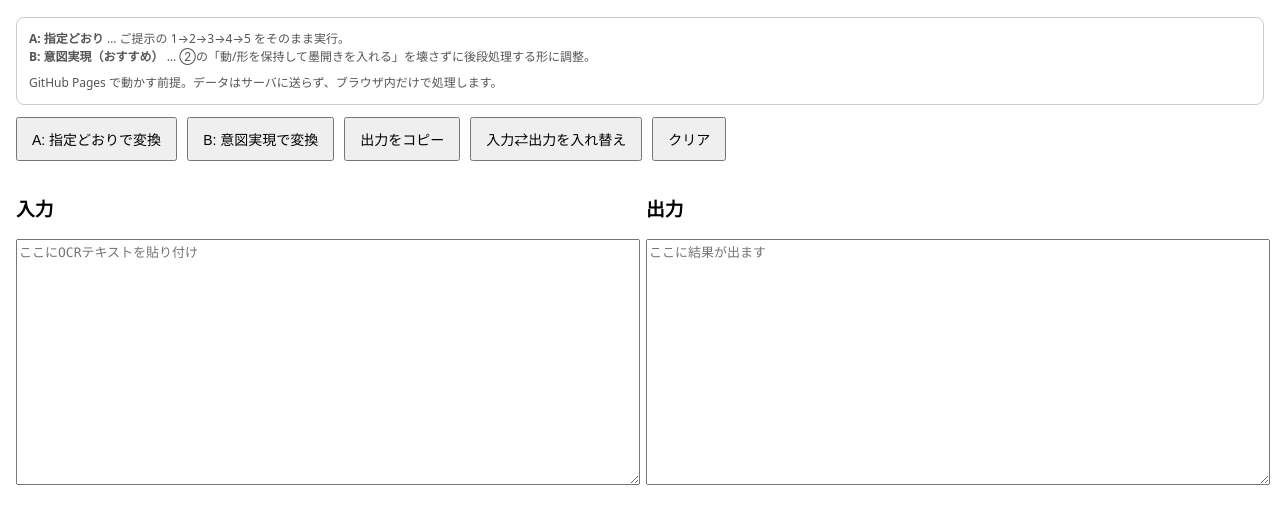
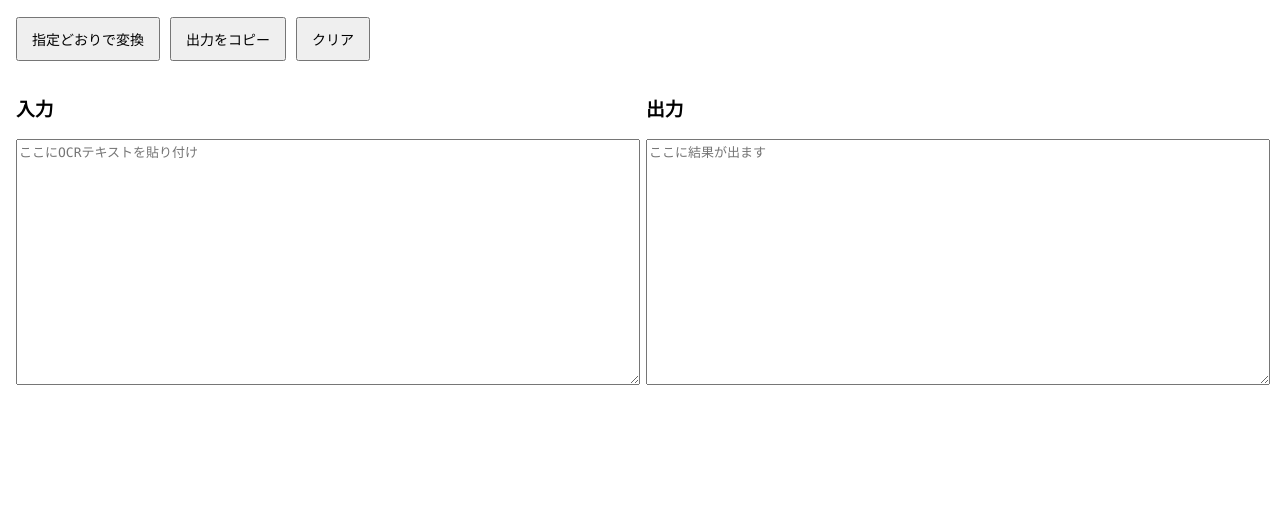
Before and after one commit to yearman/Hogen_DB_working, a plain HTML site: page Hogen_daijiten.html in a window 1280 px wide. Shown: the part 58-582 px from the top of the page. Drawn offline with Linux system fonts and the light colour scheme.

Commit message:
Update Hogen_daijiten.html

```diff
--- a/Hogen_daijiten.html
+++ b/Hogen_daijiten.html
@@ -19,19 +19,9 @@
 
   <h2>方言大辞典作業用</h2>
 
-  <div class="box hint">
-    <div><strong>A: 指定どおり</strong> … ご提示の 1→2→3→4→5 をそのまま実行。</div>
-    <div><strong>B: 意図実現（おすすめ）</strong> … ②の「動/形を保持して墨開きを入れる」を壊さずに後段処理する形に調整。</div>
-    <div style="margin-top:8px;">
-      GitHub Pages で動かす前提。データはサーバに送らず、ブラウザ内だけで処理します。
-    </div>
-  </div>
-
   <div class="controls">
-    <button onclick="runAsSpecified()">A: 指定どおりで変換</button>
-    <button onclick="runRecommended()">B: 意図実現で変換</button>
+    <button onclick="runAsSpecified()">指定どおりで変換</button>
     <button onclick="copyOut()">出力をコピー</button>
-    <button onclick="swap()">入力⇄出力を入れ替え</button>
     <button onclick="clearAll()">クリア</button>
   </div>
 
@@ -69,29 +59,6 @@ function runAsSpecified() {
   document.getElementById("out").value = s;
 }
 
-function runRecommended() {
-  let s = document.getElementById("inp").value;
-
-  // 1) 削除：全角の角括弧(］) / 半角閉じダブルクオテーション(”) / 半角スペース
-  s = s.replace(/[］” ]/g, "");
-
-  // 2) 「】」直後の「【動】」「【形】」だけを、タブ + 中身 + 「【」にする
-  //    例: ...】［xxx］【動】... → ...\t動【...
-  //    例: ...】［xxx］【形】... → ...\t形【...
-  s = s.replace(/】【([動形])】/g, "\t$1【");
-
-  // ここから先は「】や【・を区切りにしたい」処理。
-  // ③→④の連続は（③で増やした】も④で全部タブ化するため）効果が薄いので、
-  // 「区切りをタブ化」に一本化します（意図の実用面重視）。
-  //
-  // 3/4 相当：】をタブ化
-  s = s.replace(/】/g, "\t");
-
-  // 5) 【 と ・ をタブ化
-  s = s.replace(/[【・]/g, "\t");
-
-  document.getElementById("out").value = s;
-}
 
 async function copyOut() {
   const t = document.getElementById("out").value;
@@ -107,14 +74,6 @@ async function copyOut() {
   }
 }
 
-function swap() {
-  const inp = document.getElementById("inp");
-  const out = document.getElementById("out");
-  const tmp = inp.value;
-  inp.value = out.value;
-  out.value = tmp;
-}
-
 function clearAll() {
   document.getElementById("inp").value = "";
   document.getElementById("out").value = "";
```
